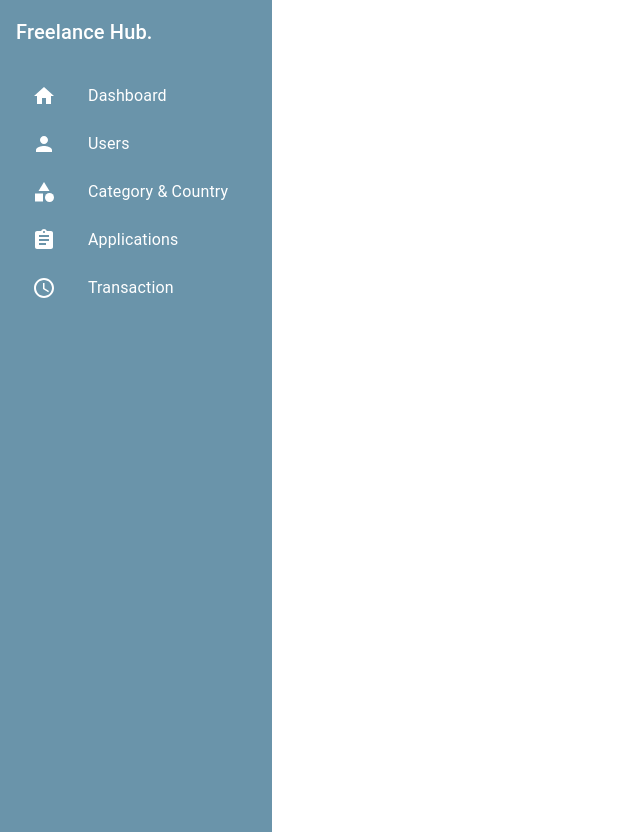
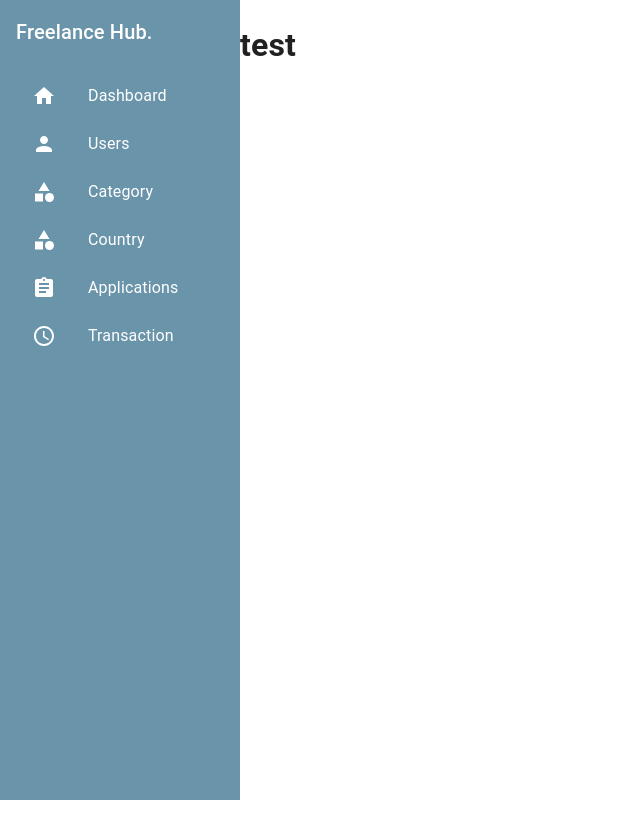
Before and after one commit to Lyx312/project-fpw, a Next.js app: page /admin in a window 1280 px wide. Shown: the whole page, without its empty margins (0-640 px from the left). After the commit the page ends 800 px from the top, so only its background shows below. Built offline with nearby package versions, Linux system fonts and the light colour scheme; what @mui/material-nextjs would draw is missing.

Commit message:
admin countries & category update

```diff
--- a/src/app/(components)/AdminSideBar.tsx
+++ b/src/app/(components)/AdminSideBar.tsx
@@ -13,6 +13,7 @@ import PersonIcon from "@mui/icons-material/Person";
 import CategoryIcon from "@mui/icons-material/Category";
 import AssignmentIcon from "@mui/icons-material/Assignment";
 import AccessTimeIcon from "@mui/icons-material/AccessTime";
+import Link from "next/link";
 
 const AdminSideBar = () => {
   return (
@@ -25,6 +26,7 @@ const AdminSideBar = () => {
         display: "flex",
         flexDirection: "column",
         padding: 2,
+        position: "fixed"
       }}
     >
       <Typography variant="h6" component="div" sx={{ marginBottom: 2 }}>
@@ -33,12 +35,14 @@ const AdminSideBar = () => {
 
       <List>
         <ListItem disablePadding>
+          <Link href="/admin" passHref style={{ textDecoration: 'none', color: 'inherit' }}>
             <ListItemButton>
               <ListItemIcon sx={{ color: "white" }}>
                 <HomeIcon />
               </ListItemIcon>
               <ListItemText primary="Dashboard" />
             </ListItemButton>
+          </Link>
         </ListItem>
 
         <ListItem disablePadding>
@@ -51,12 +55,25 @@ const AdminSideBar = () => {
         </ListItem>
 
         <ListItem disablePadding>
+          <Link href="/admin/category" passHref style={{ textDecoration: 'none', color: 'inherit' }}>
             <ListItemButton>
               <ListItemIcon sx={{ color: "white" }}>
                 <CategoryIcon />
               </ListItemIcon>
-            <ListItemText primary="Category & Country" />
+              <ListItemText primary="Category" />
             </ListItemButton>
+          </Link>
+        </ListItem>
+
+        <ListItem disablePadding>
+          <Link href="/admin/country" passHref style={{ textDecoration: 'none', color: 'inherit' }}>
+            <ListItemButton>
+              <ListItemIcon sx={{ color: "white" }}>
+                <CategoryIcon />
+              </ListItemIcon>
+              <ListItemText primary="Country" />
+            </ListItemButton>
+          </Link>
         </ListItem>
 
         <ListItem disablePadding>
--- /dev/null
+++ b/src/app/(pages)/admin/layout.tsx
@@ -0,0 +1,33 @@
+import React from "react";
+import { Box, CssBaseline } from "@mui/material";
+import AdminSideBar from "../../(components)/AdminSideBar";
+
+const drawerWidth = 120; // Set the width of the sidebar
+
+export default function AdminLayout({ children }: { children: React.ReactNode }) {
+  return (
+    <Box sx={{ display: "flex" }}>
+      <CssBaseline />
+      {/* Sidebar */}
+      <Box
+        component="nav"
+        sx={{
+          width: { sm: drawerWidth },
+          flexShrink: { sm: 0 },
+        }}
+      >
+        <AdminSideBar />
+      </Box>
+      {/* Main Content */}
+      <Box
+        component="main"
+        sx={{
+          flexGrow: 1,
+          ml: { sm: `${drawerWidth}px` }, // Add margin-left for main content
+        }}
+      >
+        {children}
+      </Box>
+    </Box>
+  );
+}
--- a/src/app/(pages)/admin/page.tsx
+++ b/src/app/(pages)/admin/page.tsx
@@ -1,12 +1,12 @@
-import AdminSideBar from "@/app/(components)/AdminSideBar";
+'use client'
 import React from "react";
 
-const page = () => {
+const AdminPage = () => {
   return (
     <div>
-      <AdminSideBar />
+      <><h1>test</h1></>
     </div>
   );
 };
 
-export default page;
+export default AdminPage;
```
Lines whose indentation alone changed are shown as unchanged.
